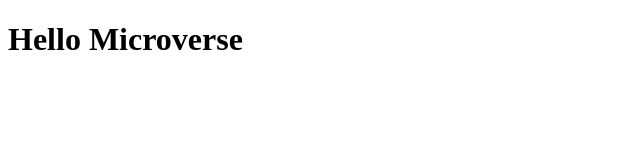
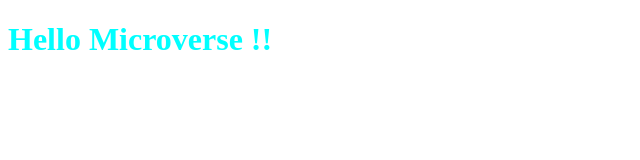
Before and after one commit to Jtaborda21/Hello-Microverse, a plain HTML site: page index.html in a window 1280 px wide. Shown: the whole page, without its empty margins (0-640 px from the left). Drawn offline with Linux system fonts and the light colour scheme.

Commit message:
Update html

```diff
--- a/index.html
+++ b/index.html
@@ -4,9 +4,10 @@
     <meta charset="UTF-8">
     <meta http-equiv="X-UA-Compatible" content="IE=edge">
     <meta name="viewport" content="width=device-width, initial-scale=1.0">
+    <link rel="stylesheet" href="style.css">
     <title>Hello-Microverse</title>
 </head>
 <body>
-    <h1>Hello Microverse</h1>
+    <h1>Hello Microverse !!</h1>
 </body>
 </html>
```
